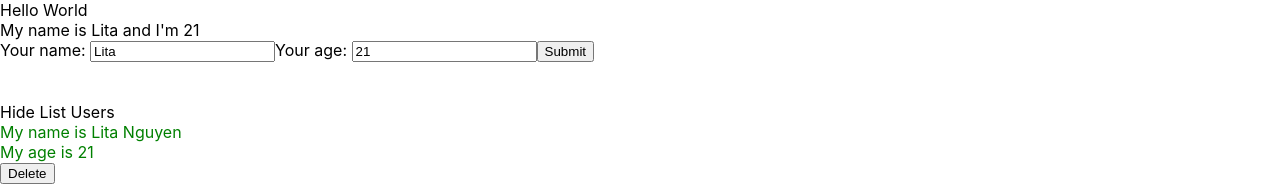
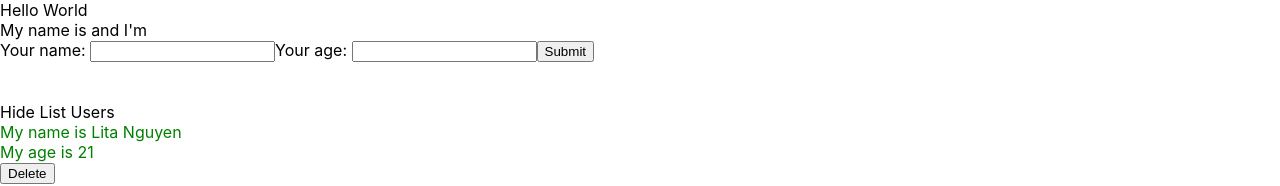
Before and after one commit to lita-nguyen/demo_week2_react, a React (Create React App) app in the folder basic-react/: page / in a window 1280 px wide. Shown: the top 186 px of the page. Built offline with nearby package versions, Linux system fonts and the light colour scheme.

Commit message:
useState()

```diff
--- a/basic-react/src/components/AddUserInfo.js
+++ b/basic-react/src/components/AddUserInfo.js
@@ -1,57 +1,60 @@
-import React from "react";
+import React, { useState } from "react";
 
-class AddUserInfo extends React.Component {
-  state = {
-    name: "Lita",
-    address: "Ho Chi Minh City",
-    age: 21,
+const AddUserInfo = (props) => {
+  // state = {
+  //   name: "Lita",
+  //   address: "Ho Chi Minh City",
+  //   age: 21,
+  // };
+
+  const [name, setName] = useState("");
+  const [address, setAddress] = useState("Ho Chi Minh City");
+  const [age, setAge] = useState("");
+
+  const handleOnChangeInput = (event) => {
+    // this.setState({
+    //   name: event.target.value,
+    // });
+    setName(event.target.value);
   };
 
-  handleOnChangeInput = (event) => {
-    this.setState({
-      name: event.target.value,
+  const handleOnChangeAge = (event) => {
+    // this.setState({
+    //   age: event.target.value,
+    // });
+    setAge(event.target.value);
+  };
+
+  const handleOnSubmit = (event) => {
+    event.preventDefault();
+    props.handleAddNewUser({
+      id: Math.floor(Math.random() * 100 + 1) + "-random",
+      name: name,
+      age: age,
     });
   };
-
-  handleOnChangeAge = (event) => {
-    this.setState({
-      age: event.target.value,
-    });
-  };
-
-  handleOnSubmit = (event) => {
-    event.preventDefault();
-    this.props.handleAddNewUser({
-      id: Math.floor(Math.random() * 100 + 1) + "-random",
-      name: this.state.name,
-      age: this.state.age,
-    });
-  };
-
-  render() {
   return (
     <div>
-        My name is {this.state.name} and I'm {this.state.age}
-        <form onSubmit={(event) => this.handleOnSubmit(event)}>
+      My name is {name} and I'm {age}
+      <form onSubmit={(event) => handleOnSubmit(event)}>
         <label>Your name: </label>
         <input
-            value={this.state.name}
+          value={name}
           type="text"
-            onChange={(event) => this.handleOnChangeInput(event)}
+          onChange={(event) => handleOnChangeInput(event)}
         />
 
         <label>Your age: </label>
         <input
-            value={this.state.age}
+          value={age}
           type="number"
-            onChange={(event) => this.handleOnChangeAge(event)}
+          onChange={(event) => handleOnChangeAge(event)}
         />
 
         <button>Submit</button>
       </form>
     </div>
   );
-  }
-}
+};
 
 export default AddUserInfo;
--- a/basic-react/src/components/MyComponent.js
+++ b/basic-react/src/components/MyComponent.js
@@ -1,46 +1,86 @@
-import React from "react";
+import React, { useState } from "react";
 import AddUserInfo from "./AddUserInfo";
 import DisplayInfo from "./DisplayInfo";
-class MyComponent extends React.Component {
-  state = {
-    listUsers: [
+
+// class MyComponent extends React.Component {
+//   state = {
+//     listUsers: [
+//       { id: 1, name: "Lita Nguyen", age: "21" },
+//       { id: 2, name: "PigPiPo", age: "25" },
+//       { id: 3, name: "Linh", age: "12" },
+//     ],
+//   };
+
+//   handleAddNewUser = (userObj) => {
+//     this.setState({
+//       listUsers: [userObj, ...this.state.listUsers],
+//     });
+//   };
+
+//   handleDeleteUser = (userId) => {
+//     let listUserClone = this.state.listUsers;
+//     listUserClone = listUserClone.filter((item) => item.id !== userId);
+//     this.setState({
+//       listUsers: listUserClone,
+//     });
+//   };
+
+//   render() {
+//     return (
+//       <>
+//         <div className="a">
+//           <AddUserInfo handleAddNewUser={this.handleAddNewUser} />
+//           <br />
+//           <br />
+//           <DisplayInfo
+//             listUsers={this.state.listUsers}
+//             handleDeleteUser={this.handleDeleteUser}
+//           />
+//         </div>
+
+//         <div className="b"></div>
+//       </>
+//     );
+//   }
+// }
+
+const MyComponent = (props) => {
+  const [listUsers, setListUsers] = useState([
     { id: 1, name: "Lita Nguyen", age: "21" },
     { id: 2, name: "PigPiPo", age: "25" },
     { id: 3, name: "Linh", age: "12" },
-    ],
+  ]);
+
+  const handleAddNewUser = (userObj) => {
+    setListUsers([userObj, ...listUsers]);
+    // this.setState({
+    //   listUsers: [userObj, ...this.state.listUsers],
+    // });
   };
 
-  handleAddNewUser = (userObj) => {
-    this.setState({
-      listUsers: [userObj, ...this.state.listUsers],
-    });
+  const handleDeleteUser = (userId) => {
+    let listUserClone = listUsers;
+    listUserClone = listUserClone.filter((item) => item.id !== userId);
+    setListUsers(listUserClone);
+    // this.setState({
+    //   listUsers: listUserClone,
+    // });
   };
-
-  handleDeleteUser = (userId) => {
-    let listUserClone = this.state.listUsers;
-    listUserClone = listUserClone.filter((item) => item.id !== userId);
-    this.setState({
-      listUsers: listUserClone,
-    });
-  };
-
-  render() {
   return (
     <>
       <div className="a">
-          <AddUserInfo handleAddNewUser={this.handleAddNewUser} />
+        <AddUserInfo handleAddNewUser={handleAddNewUser} />
         <br />
         <br />
         <DisplayInfo
-            listUsers={this.state.listUsers}
-            handleDeleteUser={this.handleDeleteUser}
+          listUsers={listUsers}
+          handleDeleteUser={handleDeleteUser}
         />
       </div>
 
       <div className="b"></div>
     </>
   );
-  }
-}
+};
 
 export default MyComponent;
```
Lines whose indentation alone changed are shown as unchanged.
